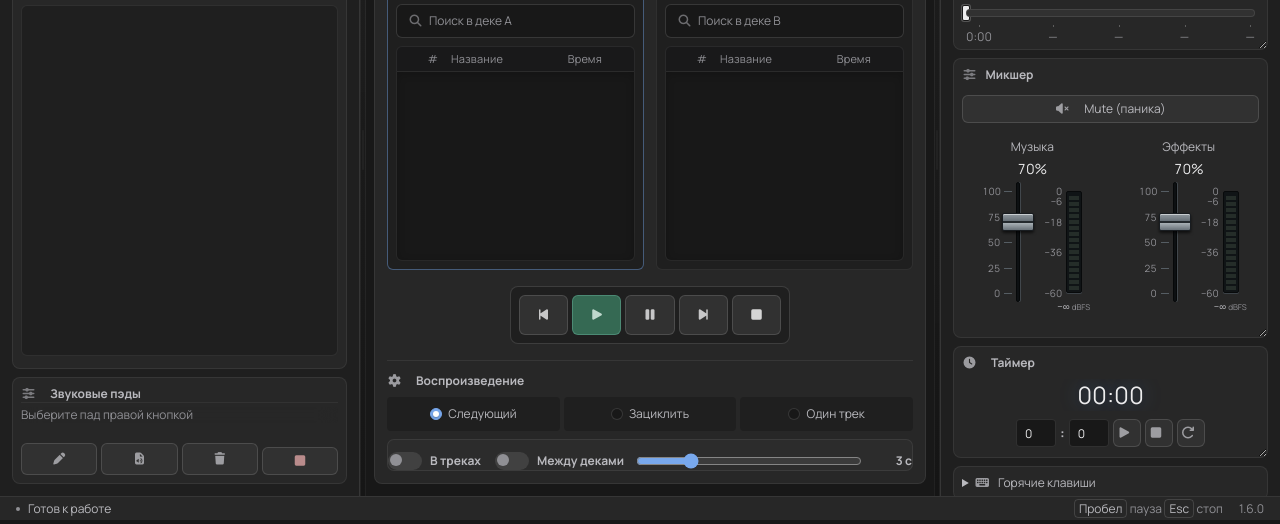
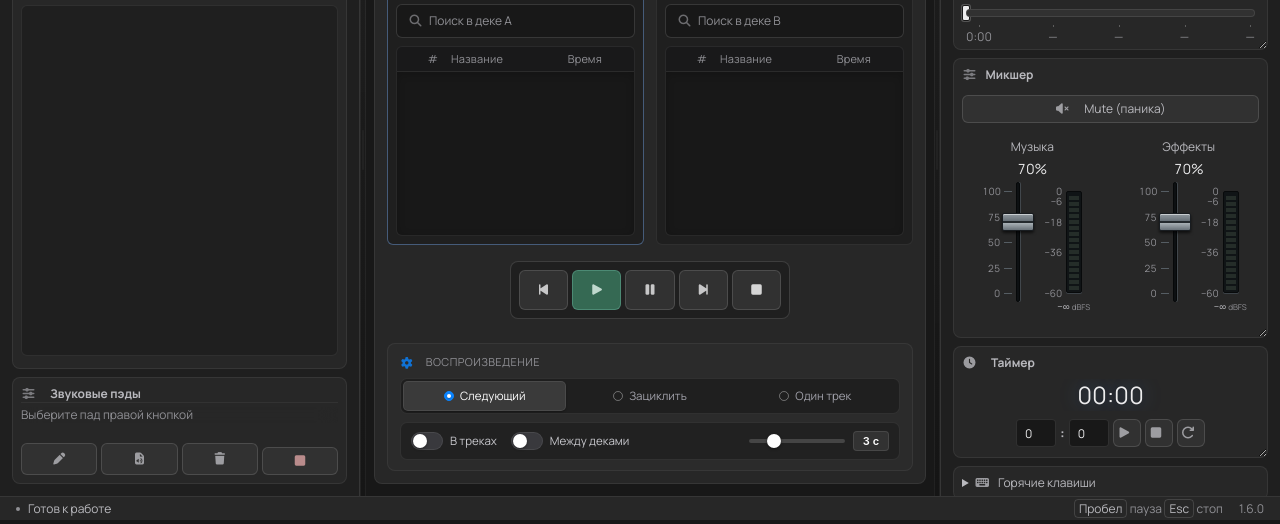
Before and after one commit to IliaBebebe/Concert-Audio-System, an Electron app: page index.html in a window 1280 px wide. Shown: the part 276-800 px from the top of the page. Drawn offline with Linux system fonts and the light colour scheme; no server answers.

Commit message:
style: polish playback and crossfade controls to match macos aesthetics

```diff
--- a/console.css
+++ b/console.css
@@ -405,18 +405,286 @@
 .control-btn:hover, .stop-btn:hover { background: #414141; box-shadow: none; transform: none; }
 .play-btn { background: #356953; border-color: #72bfab60; color: #e2f4ec; }
 .play-btn:hover { background: #427c63; box-shadow: none; transform: none; }
-.playback-settings { margin-top: 0; padding-top: 12px; border-top-color: var(--border-primary); }
-.playback-settings h3 { margin-bottom: 8px; }
-.playback-options.compact { gap: 4px; }
-.radio-label { border-radius: 4px; background: #1f1f1f; padding: 8px; }
-.radio-text { font-size: 12px; letter-spacing: 0; text-transform: none; }
-.radio-custom { width: 12px; height: 12px; min-width: 12px; box-shadow: none; border-width: 1px; }
-.radio-label input:checked + .radio-custom { box-shadow: none; }
-.crossfade-settings { padding: 12px 0 0; margin-top: 8px; border-color: var(--border-primary); gap: 12px; }
-.crossfade-toggle { font-size: 12px; letter-spacing: 0; text-transform: none; }
-.toggle-switch { background: #414141; border: 0; box-shadow: none; }
-.crossfade-toggle input:checked + .toggle-switch, .crossfade-decks-toggle input:checked + .toggle-switch { background: #638fc8; box-shadow: none; }
-.crossfade-duration span { font-family: inherit; font-size: 12px; }
+/* --- macOS Playback & Crossfade Settings --- */
+.playback-settings {
+    margin-top: 8px;
+    padding: 10px 12px;
+    background: rgba(255, 255, 255, 0.02);
+    border: 1px solid rgba(255, 255, 255, 0.06);
+    border-radius: 8px;
+}
+
+.playback-settings h3 {
+    display: flex;
+    align-items: center;
+    gap: 6px;
+    font-size: 11px;
+    font-weight: 600;
+    text-transform: uppercase;
+    letter-spacing: 0.04em;
+    color: #8e8e93;
+    margin-bottom: 8px;
+}
+
+.playback-settings h3 i {
+    font-size: 11px;
+    color: #0a84ff;
+}
+
+.playback-options.compact {
+    display: grid;
+    grid-template-columns: repeat(3, 1fr);
+    gap: 2px;
+    padding: 2px;
+    background: rgba(0, 0, 0, 0.28);
+    border: 1px solid rgba(255, 255, 255, 0.08);
+    border-radius: 7px;
+}
+
+.radio-label {
+    display: flex;
+    align-items: center;
+    justify-content: center;
+    gap: 6px;
+    padding: 6px 8px;
+    border-radius: 5px;
+    background: transparent;
+    border: 1px solid transparent;
+    cursor: pointer;
+    user-select: none;
+    transition: background 0.15s ease, border-color 0.15s ease;
+}
+
+.radio-label:hover {
+    background: rgba(255, 255, 255, 0.06);
+}
+
+.radio-label:has(input:checked) {
+    background: rgba(255, 255, 255, 0.12);
+    border-color: rgba(255, 255, 255, 0.08);
+    box-shadow: 0 1px 2px rgba(0, 0, 0, 0.3);
+}
+
+.radio-text {
+    font-size: 11.5px;
+    font-weight: 500;
+    color: #a1a1aa;
+    letter-spacing: 0;
+    text-transform: none;
+    transition: color 0.15s ease;
+}
+
+.radio-label input:checked ~ .radio-text {
+    color: #ffffff;
+    font-weight: 600;
+}
+
+.radio-custom {
+    width: 10px;
+    height: 10px;
+    min-width: 10px;
+    border-radius: 50%;
+    border: 1.5px solid rgba(255, 255, 255, 0.35);
+    background: transparent;
+    box-shadow: none;
+    position: relative;
+    transition: all 0.15s ease;
+}
+
+.radio-label input:checked + .radio-custom {
+    border-color: #0a84ff;
+    background: #0a84ff;
+    box-shadow: none;
+}
+
+.radio-label input:checked + .radio-custom::after {
+    content: "";
+    width: 4px;
+    height: 4px;
+    background: #ffffff;
+    border-radius: 50%;
+    position: absolute;
+    top: 50%;
+    left: 50%;
+    transform: translate(-50%, -50%);
+}
+
+.crossfade-settings {
+    display: flex;
+    align-items: center;
+    justify-content: space-between;
+    flex-wrap: wrap;
+    gap: 12px;
+    margin-top: 8px;
+    padding: 7px 10px;
+    min-height: 38px;
+    background: rgba(0, 0, 0, 0.22);
+    border: 1px solid rgba(255, 255, 255, 0.07);
+    border-radius: 7px;
+    box-sizing: border-box;
+}
+
+.crossfade-toggles {
+    display: flex;
+    align-items: center;
+    gap: 14px;
+    flex: 0 0 auto;
+}
+
+.crossfade-toggle {
+    display: inline-flex;
+    align-items: center;
+    gap: 7px;
+    cursor: pointer;
+    user-select: none;
+    font-size: 11.5px;
+    font-weight: 500;
+    color: #c7c7cc;
+    letter-spacing: 0;
+    text-transform: none;
+    margin: 0;
+    transition: color 0.15s ease;
+}
+
+.crossfade-toggle:hover {
+    color: #ffffff;
+}
+
+.crossfade-toggle input {
+    position: absolute;
+    opacity: 0;
+    width: 0;
+    height: 0;
+    pointer-events: none;
+}
+
+/* macOS Toggle Switch inside crossfade-toggle */
+.crossfade-toggle .toggle-switch,
+.toggle-switch {
+    width: 32px;
+    height: 18px;
+    border-radius: 999px;
+    background: #39393d;
+    border: none;
+    position: relative;
+    flex: 0 0 32px;
+    transition: background-color 0.2s cubic-bezier(0.2, 0.8, 0.3, 1);
+    box-shadow: inset 0 0 0 1px rgba(255, 255, 255, 0.08);
+}
+
+.crossfade-toggle .toggle-switch::after,
+.toggle-switch::after {
+    content: "";
+    position: absolute;
+    top: 2px;
+    left: 2px;
+    width: 14px;
+    height: 14px;
+    border-radius: 50%;
+    background: #ffffff;
+    box-shadow: 0 1px 3px rgba(0, 0, 0, 0.4);
+    transition: transform 0.2s cubic-bezier(0.2, 0.8, 0.3, 1), background-color 0.2s ease;
+}
+
+.crossfade-toggle input:checked + .toggle-switch,
+.crossfade-decks-toggle input:checked + .toggle-switch {
+    background: #34c759 !important;
+    border-color: transparent !important;
+    box-shadow: none !important;
+}
+
+.crossfade-toggle input:checked + .toggle-switch::after,
+.crossfade-decks-toggle input:checked + .toggle-switch::after {
+    transform: translateX(14px) !important;
+    background: #ffffff !important;
+}
+
+.crossfade-toggle input:focus-visible + .toggle-switch {
+    outline: 2px solid #0a84ff;
+    outline-offset: 2px;
+}
+
+.crossfade-duration {
+    display: inline-flex;
+    align-items: center;
+    gap: 8px;
+    flex: 0 0 auto;
+    margin-left: auto;
+    min-width: 0;
+}
+
+.crossfade-duration input[type="range"] {
+    -webkit-appearance: none;
+    appearance: none;
+    width: 96px;
+    height: 4px;
+    border-radius: 2px;
+    background: rgba(255, 255, 255, 0.16);
+    outline: none;
+    cursor: pointer;
+    margin: 0;
+    transition: opacity 0.2s ease;
+}
+
+.crossfade-duration input[type="range"]::-webkit-slider-thumb {
+    -webkit-appearance: none;
+    appearance: none;
+    width: 14px;
+    height: 14px;
+    border-radius: 50%;
+    background: #ffffff;
+    box-shadow: 0 1px 3px rgba(0, 0, 0, 0.45);
+    cursor: pointer;
+    transition: transform 0.1s ease, box-shadow 0.1s ease;
+    border: none;
+}
+
+.crossfade-duration input[type="range"]:hover:not(:disabled):::-webkit-slider-thumb {
+    transform: scale(1.12);
+    box-shadow: 0 1px 4px rgba(0, 0, 0, 0.6);
+}
+
+.crossfade-duration input[type="range"]:focus-visible {
+    outline: 2px solid #0a84ff;
+    outline-offset: 3px;
+}
+
+.crossfade-duration input[type="range"]:disabled {
+    opacity: 0.35;
+    cursor: not-allowed;
+}
+
+.crossfade-duration input[type="range"]:disabled::-webkit-slider-thumb {
+    cursor: not-allowed;
+    background: #8e8e93;
+    box-shadow: none;
+}
+
+#crossfadeDurationValue {
+    display: inline-flex;
+    align-items: center;
+    justify-content: center;
+    min-width: 36px;
+    height: 20px;
+    padding: 0 6px;
+    font-size: 11px;
+    font-weight: 600;
+    font-family: -apple-system, BlinkMacSystemFont, 'SF Pro Text', 'Segoe UI', sans-serif;
+    font-variant-numeric: tabular-nums;
+    color: #ffffff;
+    background: rgba(255, 255, 255, 0.08);
+    border: 1px solid rgba(255, 255, 255, 0.1);
+    border-radius: 4px;
+    box-sizing: border-box;
+    text-align: center;
+    transition: opacity 0.2s ease, color 0.2s ease;
+}
+
+#crossfadeDurationValue.is-disabled {
+    opacity: 0.35;
+    color: #8e8e93;
+    border-color: rgba(255, 255, 255, 0.04);
+}
 
 .right-panel { gap: 12px; }
 .now-playing { min-height: 88px; flex-shrink: 0; }
```
